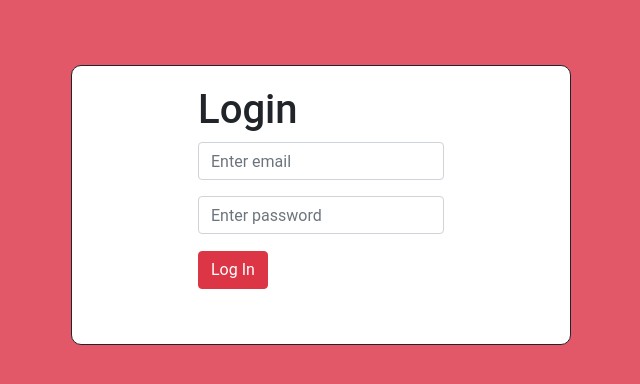
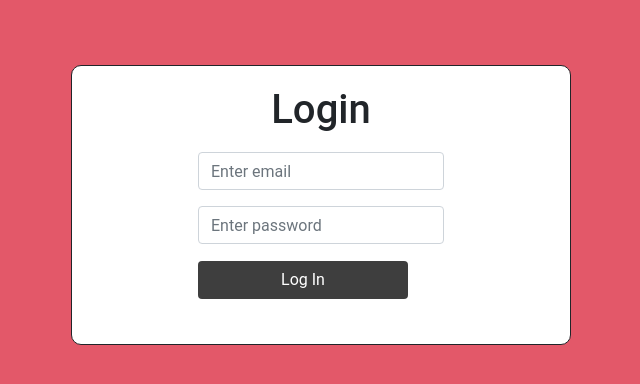
Before and after one commit to Aiden181/Intrain, a PHP site: page /Links/login-form.html in a window 1280 px wide. Shown: the top 384 px of the page, without its empty margins (319-959 px from the left). Run offline with PHP 8.4, Linux system fonts and the light colour scheme.

Commit message:
Update Login Page

```diff
--- a/CSS/login-page-style.css
+++ b/CSS/login-page-style.css
@@ -5,6 +5,17 @@ body{
 .container-sm{
     border: solid 1px;
     background: #fff;
+}
+
+.container-sm h1{
+    text-align: center;
+    padding-bottom: 10px;
+}
+
+.container-sm button{
+    background-color: #3e3e3e;
+    color: white;
+    width: 210px;
 }
 
 #login-form{
--- a/Links/login-form.html
+++ b/Links/login-form.html
@@ -23,7 +23,7 @@
             <div class="form-group">
                 <input type="password" class="form-control" id="pwd" name="pswd" placeholder="Enter password">
             </div>
-            <button type="submit" class="btn btn-danger">Log In</button>
+            <button type="submit" class="btn">Log In</button>
         </form>
     </div>
 
--- a/Links/upper-body.html
+++ b/Links/upper-body.html
@@ -77,8 +77,6 @@
                 <img src="../Picture/Back-Workout.jpg" style="width: 420px; height: 270px;" alt="">
                 <h3 style="text-align: center;">Back</h3>
             </section>
-
-
         </div>
     </div>
 
```
